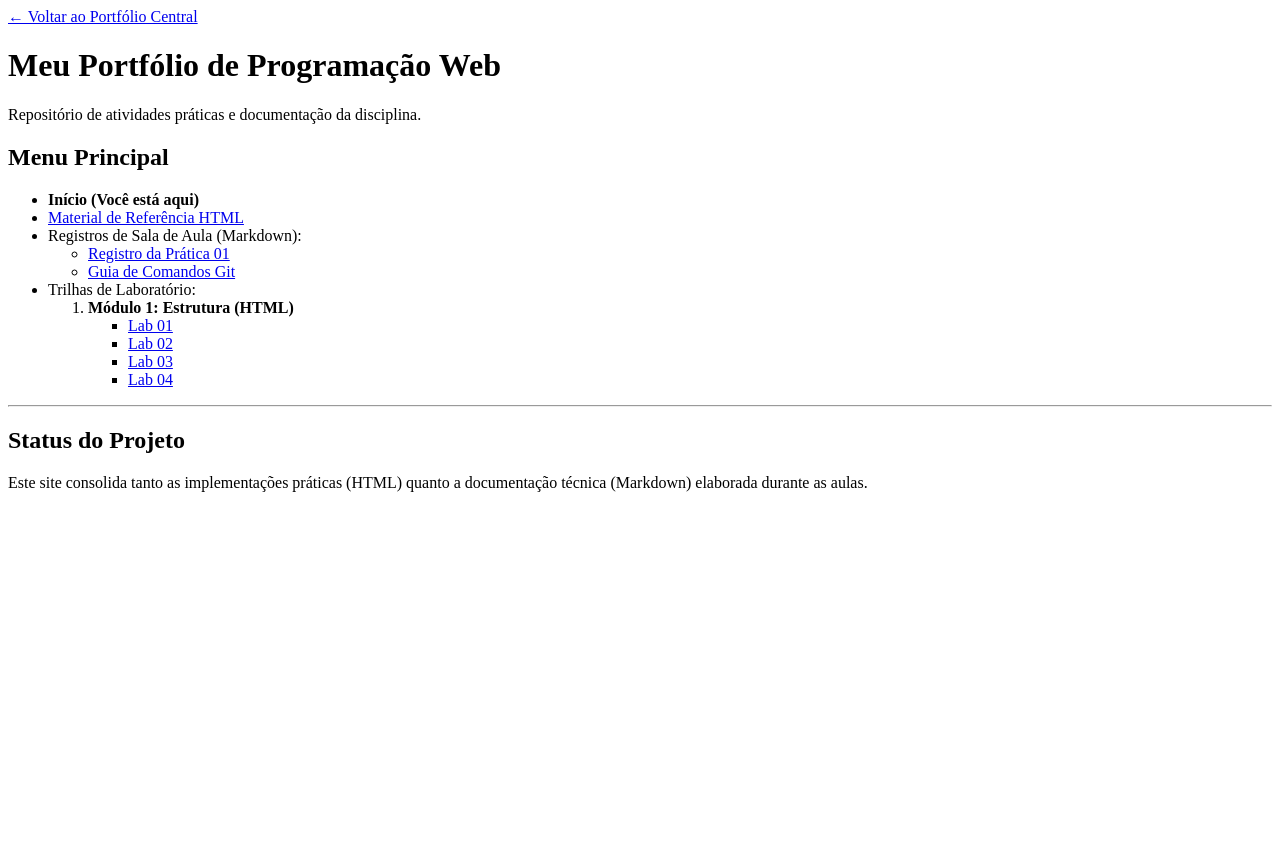
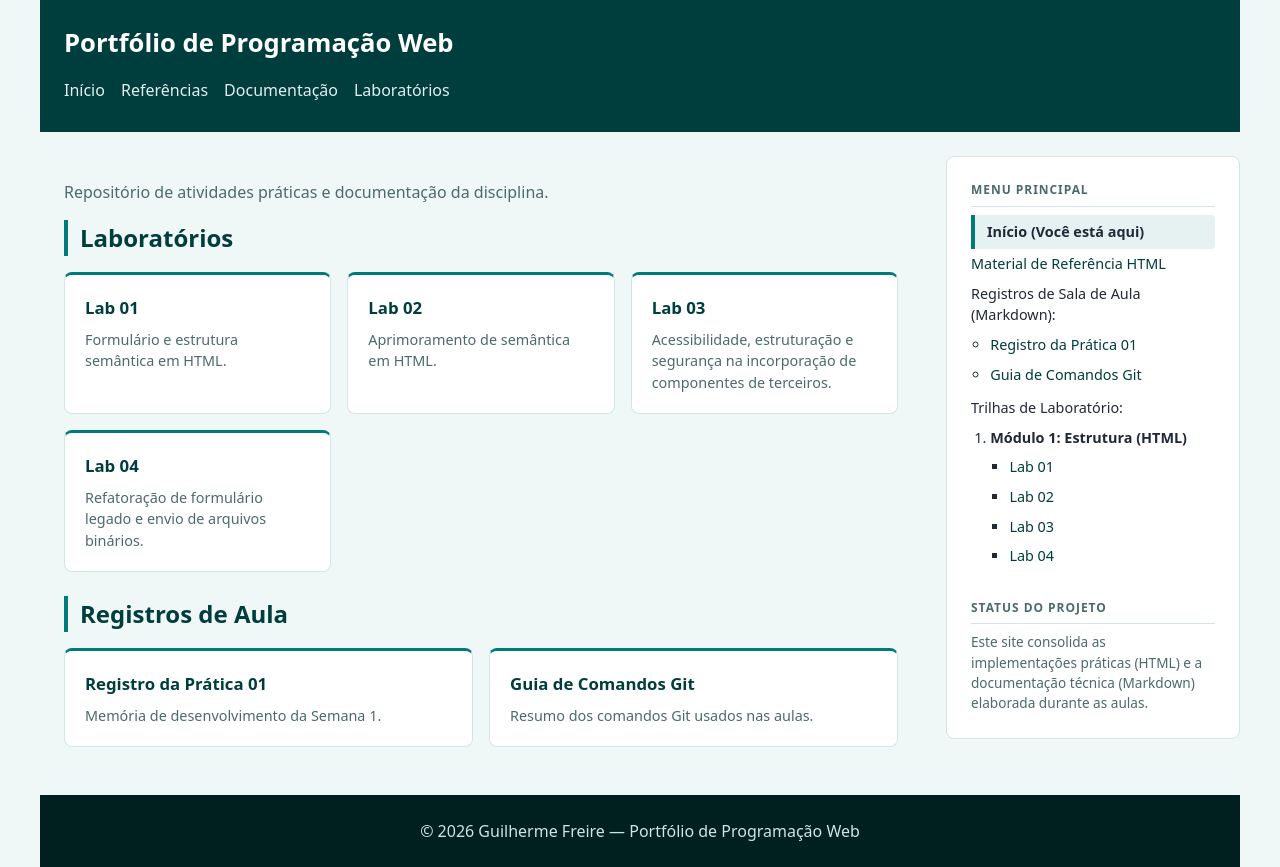
Before and after one commit to Desenvolvimento-Web-2026-2-ENG/lab-guilhermefreire, a plain HTML site: page index.html in a window 1280 px wide. Before the commit the page ends 800 px from the top, so only its background shows below. Drawn offline with Linux system fonts and the light colour scheme.

Commit message:
Atividade lab 06 .md

```diff
--- a/index.html
+++ b/index.html
@@ -4,24 +4,72 @@
   <meta charset="UTF-8">
   <meta name="viewport" content="width=device-width, initial-scale=1.0">
   <title>Meu Portfólio de Programação Web</title>
+  <link rel="stylesheet" href="style.css">
 </head>
 <body>
-  <a href="../../index.html">← Voltar ao Portfólio Central</a>
-  <h1>Meu Portfólio de Programação Web</h1>
+  <div class="pagina">
+
+    <header class="cabecalho">
+      <h1>Portfólio de Programação Web</h1>
+      <nav class="menu">
+        <a href="index.html">Início</a>
+        <a href="referencias.html">Referências</a>
+        <a href="#documentacao">Documentação</a>
+        <a href="#laboratorios">Laboratórios</a>
+      </nav>
+    </header>
+
+    <main class="conteudo">
       <p>Repositório de atividades práticas e documentação da disciplina.</p>
 
+      <section id="laboratorios">
+        <h2>Laboratórios</h2>
+        <div class="grade-cards">
+          <article class="card">
+            <h3><a href="lab/01/index.html">Lab 01</a></h3>
+            <p>Formulário e estrutura semântica em HTML.</p>
+          </article>
+          <article class="card">
+            <h3><a href="lab/02/index.html">Lab 02</a></h3>
+            <p>Aprimoramento de semântica em HTML.</p>
+          </article>
+          <article class="card">
+            <h3><a href="lab/03/index.html">Lab 03</a></h3>
+            <p>Acessibilidade, estruturação e segurança na incorporação de componentes de terceiros.</p>
+          </article>
+          <article class="card">
+            <h3><a href="lab/04/index.html">Lab 04</a></h3>
+            <p>Refatoração de formulário legado e envio de arquivos binários.</p>
+          </article>
+        </div>
+      </section>
+
+      <section id="documentacao">
+        <h2>Registros de Aula</h2>
+        <div class="grade-cards">
+          <article class="card">
+            <h3><a href="doc/pratica-01.md">Registro da Prática 01</a></h3>
+            <p>Memória de desenvolvimento da Semana 1.</p>
+          </article>
+          <article class="card">
+            <h3><a href="doc/comandos-git.md">Guia de Comandos Git</a></h3>
+            <p>Resumo dos comandos Git usados nas aulas.</p>
+          </article>
+        </div>
+      </section>
+    </main>
+
+    <aside class="barra-lateral">
       <h2>Menu Principal</h2>
       <ul>
         <li><strong>Início (Você está aqui)</strong></li>
         <li><a href="referencias.html">Material de Referência HTML</a></li>
-
         <li>Registros de Sala de Aula (Markdown):
           <ul>
-        <li><a href="doc/pratica-01.html">Registro da Prática 01</a></li>
-        <li><a href="doc/comandos-git.html">Guia de Comandos Git</a></li>
+            <li><a href="doc/pratica-01.md">Registro da Prática 01</a></li>
+            <li><a href="doc/comandos-git.md">Guia de Comandos Git</a></li>
           </ul>
         </li>
-
         <li>Trilhas de Laboratório:
           <ol>
             <li><strong>Módulo 1: Estrutura (HTML)</strong>
@@ -36,9 +84,14 @@
         </li>
       </ul>
 
-  <hr>
+      <h2>Status do Projeto</h2>
+      <p>Este site consolida as implementações práticas (HTML) e a documentação técnica (Markdown) elaborada durante as aulas.</p>
+    </aside>
 
-  <h2>Status do Projeto</h2>
-  <p>Este site consolida tanto as implementações práticas (HTML) quanto a documentação técnica (Markdown) elaborada durante as aulas.</p>
+    <footer class="rodape">
+      <p>&copy; 2026 Guilherme Freire — Portfólio de Programação Web</p>
+    </footer>
+
+  </div>
 </body>
 </html>
--- /dev/null
+++ b/style.css
@@ -0,0 +1,240 @@
+:root {
+    --cor-primaria: #003d3d;
+    --cor-destaque: #007a7a;
+    --cor-destaque-suave: #e6f2f2;
+    --cor-link: #007a7a;
+    --cor-fundo: #f0f7f7;
+    --cor-superficie: #ffffff;
+    --cor-texto: #1f2937;
+    --cor-texto-suave: #4b6b6b;
+    --cor-borda: #d5e5e5;
+    --cor-rodape: #001f1f;
+}
+
+*,
+*::before,
+*::after {
+    box-sizing: border-box;
+}
+
+body {
+    background-color: var(--cor-fundo);
+    font-family: system-ui, -apple-system, BlinkMacSystemFont, 'Segoe UI', Roboto, Oxygen, Ubuntu, Cantarell, 'Open Sans', 'Helvetica Neue', sans-serif;
+    color: var(--cor-texto);
+    line-height: 1.5;
+    margin: 0;
+}
+
+a {
+    color: var(--cor-link);
+}
+
+
+.pagina {
+    display: grid;
+    max-width: 1200px;
+    margin: 0 auto;
+    min-height: 100vh;
+    grid-template-columns: 3fr 1fr;
+    grid-template-rows: auto 1fr auto;
+    gap: 1.5rem;
+    grid-template-areas:
+        "header  header"
+        "main    aside"
+        "footer  footer";
+}
+
+.cabecalho     { grid-area: header; }
+.conteudo      { grid-area: main; }
+.barra-lateral { grid-area: aside; }
+.rodape        { grid-area: footer; }
+
+.cabecalho,
+.rodape,
+.barra-lateral,
+.conteudo {
+    padding: 1.5rem;
+}
+
+
+.cabecalho {
+    background-color: var(--cor-primaria);
+    color: #ffffff;
+    display: flex;
+    flex-direction: column;
+    gap: 0.75rem;
+}
+
+.cabecalho h1 {
+    margin: 0;
+    font-size: 1.6rem;
+}
+
+.menu {
+    display: flex;
+    flex-wrap: wrap;
+    gap: 1rem;
+}
+
+.menu a {
+    color: #e2eeee;
+    text-decoration: none;
+    padding: 4px 0;
+    border-bottom: 2px solid transparent;
+    transition: border-color 0.2s, color 0.2s;
+}
+
+.menu a:hover {
+    color: #ffffff;
+    border-bottom-color: #ffffff;
+}
+
+
+.conteudo > p {
+    margin-top: 0;
+    color: var(--cor-texto-suave);
+}
+
+.conteudo h2 {
+    margin: 1.5rem 0 1rem;
+    color: var(--cor-primaria);
+    padding-left: 0.75rem;
+    border-left: 4px solid var(--cor-destaque);
+}
+
+.conteudo section:first-of-type h2 {
+    margin-top: 0;
+}
+
+
+.grade-cards {
+    display: grid;
+    grid-template-columns: repeat(auto-fit, minmax(220px, 1fr));
+    gap: 1rem;
+}
+
+.card {
+    background-color: var(--cor-superficie);
+    border: 1px solid var(--cor-borda);
+    border-top: 3px solid var(--cor-destaque);
+    border-radius: 8px;
+    padding: 1.25rem;
+    transition: transform 0.2s, box-shadow 0.2s;
+}
+
+.card:hover {
+    transform: translateY(-4px);
+    box-shadow: 0 8px 20px rgba(0, 61, 61, 0.15);
+}
+
+.card h3 {
+    margin: 0 0 0.5rem;
+    font-size: 1.05rem;
+}
+
+.card h3 a {
+    color: var(--cor-primaria);
+    text-decoration: none;
+}
+
+.card h3 a:hover {
+    color: var(--cor-link);
+    text-decoration: underline;
+}
+
+.card p {
+    margin: 0;
+    font-size: 0.9rem;
+    color: var(--cor-texto-suave);
+}
+
+
+.barra-lateral {
+    background-color: var(--cor-superficie);
+    border: 1px solid var(--cor-borda);
+    border-radius: 8px;
+    align-self: start;
+    font-size: 0.9rem;
+}
+
+.barra-lateral h2 {
+    margin: 1.25rem 0 0.5rem;
+    padding-bottom: 0.4rem;
+    font-size: 0.75rem;
+    text-transform: uppercase;
+    letter-spacing: 0.08em;
+    color: var(--cor-texto-suave);
+    border-bottom: 1px solid var(--cor-borda);
+}
+
+.barra-lateral h2:first-child {
+    margin-top: 0;
+}
+
+.barra-lateral p {
+    margin: 0;
+    font-size: 0.85rem;
+    color: var(--cor-texto-suave);
+}
+
+.barra-lateral ul,
+.barra-lateral ol {
+    margin: 0;
+    padding-left: 1.2rem;
+}
+
+.barra-lateral > ul {
+    padding-left: 0;
+    list-style: none;
+}
+
+.barra-lateral li {
+    padding: 0.25rem 0;
+}
+
+.barra-lateral li > ul,
+.barra-lateral li > ol {
+    margin-top: 0.25rem;
+}
+
+.barra-lateral a {
+    color: var(--cor-primaria);
+    text-decoration: none;
+}
+
+.barra-lateral a:hover {
+    color: var(--cor-link);
+    text-decoration: underline;
+}
+
+
+.barra-lateral > ul > li:first-child {
+    background-color: var(--cor-destaque-suave);
+    border-left: 4px solid var(--cor-destaque);
+    padding: 0.4rem 0.75rem;
+    border-radius: 0 4px 4px 0;
+}
+
+
+.rodape {
+    background-color: var(--cor-rodape);
+    color: #cde5e5;
+    text-align: center;
+}
+
+.rodape p {
+    margin: 0;
+}
+
+
+@media (max-width: 768px) {
+    .pagina {
+        grid-template-columns: 1fr;
+        grid-template-rows: auto auto auto auto;
+        grid-template-areas:
+            "header"
+            "main"
+            "aside"
+            "footer";
+    }
+}
```
Lines whose indentation alone changed are shown as unchanged.
